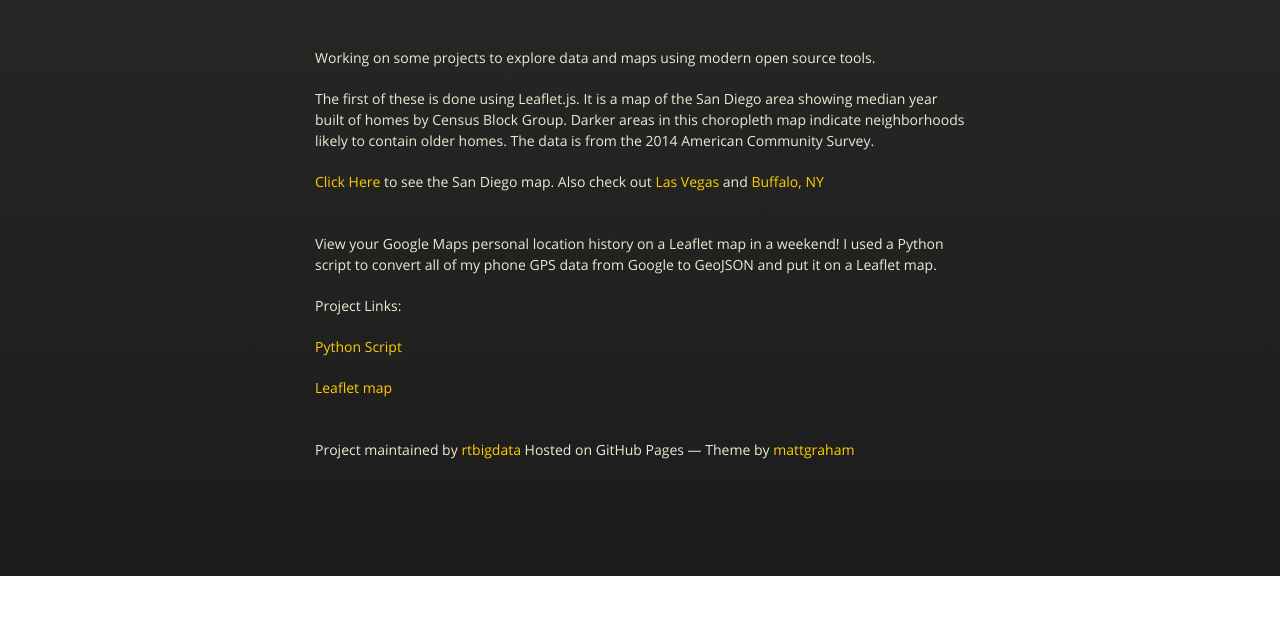
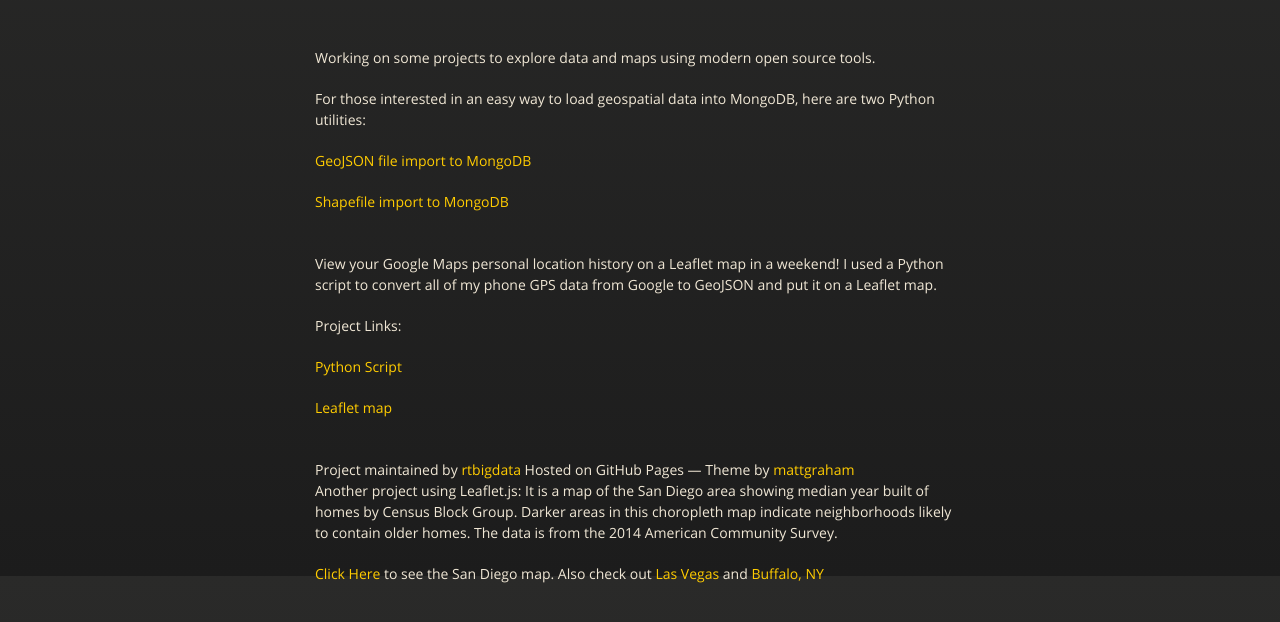
Before and after one commit to rtbigdata/rtbigdata.github.io, a plain HTML site: page index.html in a window 1280 px wide. Shown: the part 224-846 px from the top of the page. Before the commit the page ends 800 px from the top, so only its background shows below. Drawn offline with nearby package versions, Linux system fonts and the light colour scheme.

Commit message:
links to latest projects

```diff
--- a/index.html
+++ b/index.html
@@ -36,9 +36,10 @@
 
         <p>Working on some projects to explore data and maps using modern open source tools.</p>
 
-        <p>The first of these is done using Leaflet.js.  It is a map of the San Diego area showing median year built of homes by Census Block Group.  Darker areas in this choropleth map indicate neighborhoods likely to contain older homes.  The data is from the 2014 American Community Survey.</p>
+	<p>For those interested in an easy way to load geospatial data into MongoDB, here are two Python utilities:</p>
+        <p><a href="https://github.com/rtbigdata/geojson-mongo-import.py">GeoJSON file import to MongoDB</a></p>
+        <p><a href="https://github.com/rtbigdata/shp-mongo-import.py">Shapefile import to MongoDB</a></p>
 
-<p><a href="homesyearbuilt/SanDiego.html">Click Here</a> to see the San Diego map.  Also check out <a href="homesyearbuilt/LasVegas.html">Las Vegas</a> and <a href="homesyearbuilt/Buffalo.html">Buffalo, NY</a></p>
 <br>
 <p>View your Google Maps personal location history on a Leaflet map in a weekend!  I used a Python script to convert all of my phone GPS data from Google to GeoJSON and put it on a Leaflet map.
         <p>Project Links:</p>
@@ -47,6 +48,9 @@
 <br>
           <span class="credits left">Project maintained by <a href="https://github.com/rtbigdata">rtbigdata</a></span>
           <span class="credits right">Hosted on GitHub Pages &mdash; Theme by <a href="https://twitter.com/michigangraham">mattgraham</a></span>
+<br>
+        <p>Another project using Leaflet.js:  It is a map of the San Diego area showing median year built of homes by Census Block Group.  Darker areas in this choropleth map indicate neighborhoods likely to contain older homes.  The data is from the 2014 American Community Survey.</p>
+<p><a href="homesyearbuilt/SanDiego.html">Click Here</a> to see the San Diego map.  Also check out <a href="homesyearbuilt/LasVegas.html">Las Vegas</a> and <a href="homesyearbuilt/Buffalo.html">Buffalo, NY</a></p>
 
     </div>
     <!--[if !IE]><script>fixScale(document);</script><![endif]-->
```
